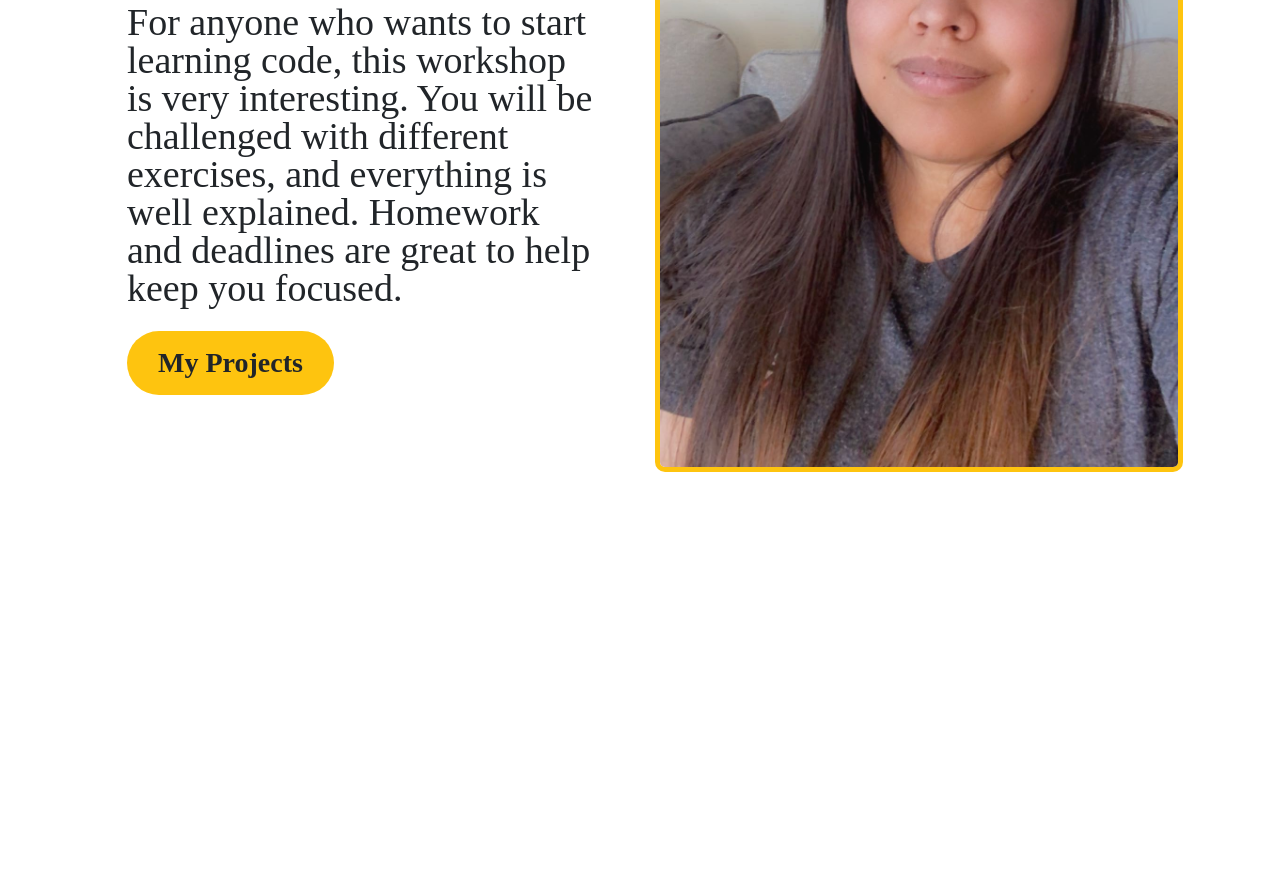
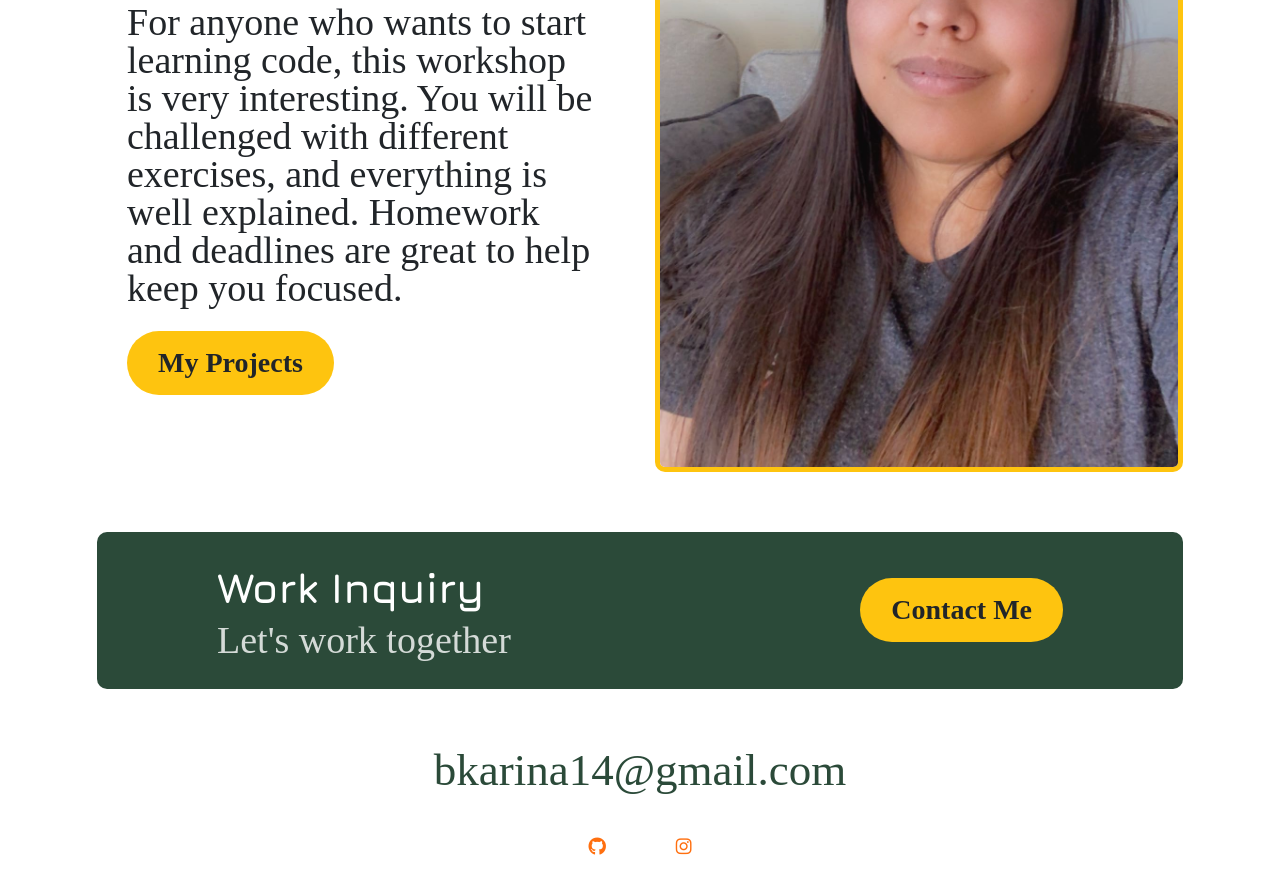
Before and after one commit to kwill775/portfolio-project, a plain HTML site: page about.html in a window 1280 px wide. Shown: the part 497-1392 px from the top of the page. Before the commit the page ends 1089 px from the top, so only its background shows below. Drawn offline with nearby package versions, Linux system fonts and the light colour scheme; a web font is replaced by a local one.

Commit message:
added and styled the footer for all pages

```diff
--- a/about.html
+++ b/about.html
@@ -71,6 +71,30 @@
           <img src="images/me.JPG" class="img-fluid" alt="Picture of Karina" />
         </div>
       </div>
+      <footer>
+        <div class="contact-box d-none d-md-flex justify-content-between mb-5">
+          <div>
+            <h4>Work Inquiry</h4>
+            <p>Let's work together</p>
+          </div>
+          <div>
+            <a href="" class="btn btn-branding mt-3">Contact Me</a>
+          </div>
+        </div>
+        <div class="d-flex justify-content-center">
+          <a href="mailto:bkarina14@yahoo.com" class="email-link"
+            >bkarina14@gmail.com</a
+          >
+        </div>
+        <div class="social-links d-flex justify-content-center">
+          <a href="https://github.com/kwill775" target="_blank"
+            ><i class="fa-brands fa-github"></i
+          ></a>
+          <a href="http://www.instagram.com" target="_blank"
+            ><i class="fa-brands fa-instagram"></i
+          ></a>
+        </div>
+      </footer>
     </div>
   </body>
 </html>
--- a/css/styles.css
+++ b/css/styles.css
@@ -26,6 +26,10 @@ h1 {
 
 h2 {
   font-size: 50px;
+}
+
+h4 {
+  font-size: 42px;
 }
 
 p {
@@ -129,6 +133,43 @@ nav li.active a {
   color: var(--branding-color);
 }
 
+footer {
+  margin: 60px 0;
+}
+
+footer .contact-box {
+  color: white;
+  background: var(--primary-color);
+  padding: 30px 120px;
+  border-radius: 10px;
+}
+
+footer .contact-box p {
+  margin: 0;
+  opacity: 0.8;
+}
+
+footer .email-link {
+  font-size: 45px;
+  text-align: center;
+  color: var(--primary-color);
+}
+
+footer .social-links a {
+  margin: 20px;
+  color: var(--secondary-color);
+  background: white;
+  padding: 10px 15px;
+  border-radius: 50%;
+  font-size: 18px;
+  transition: all 120ms ease-in-out;
+}
+
+footer .social-links a:hover {
+  color: white;
+  background: var(--primary-color);
+}
+
 @media (max-width: 995px) {
   h1 {
     font-size: 60px;
@@ -136,6 +177,7 @@ nav li.active a {
   h2 {
     font-size: 42px;
   }
+
   .hero {
     padding: 80px 20px;
   }
```
Also changed, not shown: index.html (+24 -0 lines), work.html (+24 -0 lines).
